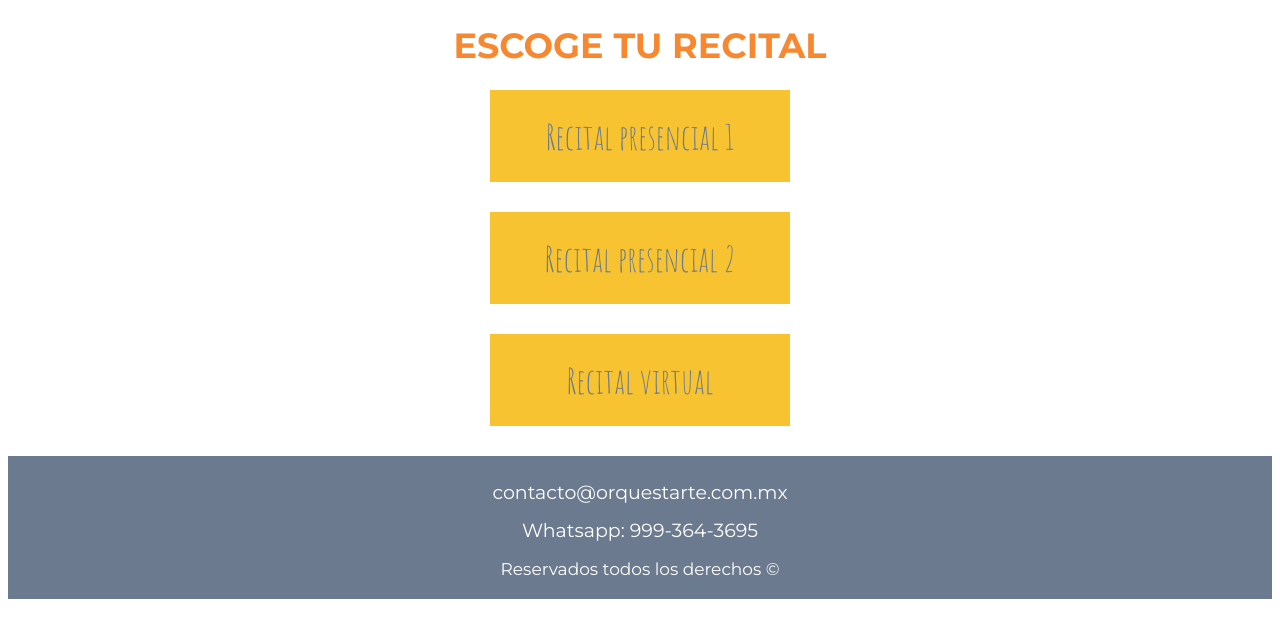
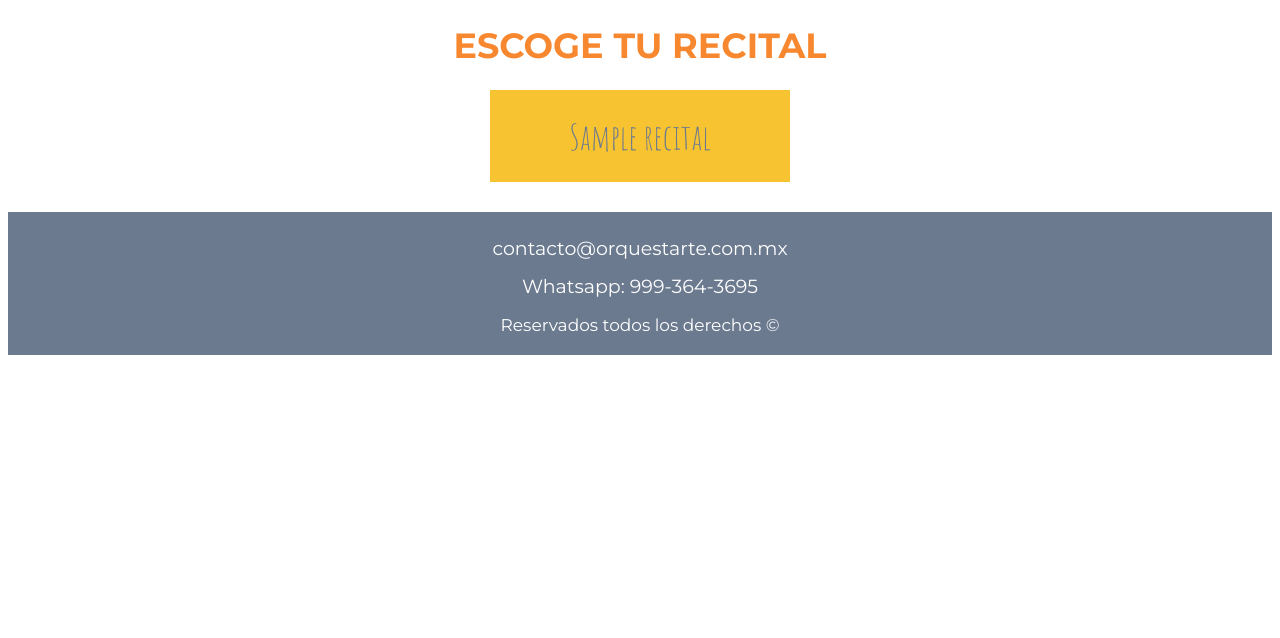
Before and after one commit to DavidEspinoG/orquestarte_django, a Django app: page /recitales in a window 1280 px wide. Shown: the part 132-770 px from the top of the page. Run offline with Django 4.2, Linux system fonts and the light colour scheme; tables that the repository leaves empty hold one stand-in row (values such as "Sample post").

Commit message:
for loop recitales.html

```diff
--- a/recitales/templates/recitales/recitales.html
+++ b/recitales/templates/recitales/recitales.html
@@ -6,15 +6,12 @@
 <div class="contenedor titulo">
     <h1>ESCOGE TU RECITAL</h1>
 </div>
+
 <div class="contenedor contenedor-recitales">
+    {% for recital in recitales%}
     <div class="cuadro-recital">
-        <a href="./recitales/presencial1.html"><h1>Recital presencial 1</h1></a>
+        <a href="./recitales/presencial1.html"><h1>{{recital.title}}</h1></a>
     </div>
-    <div class="cuadro-recital">
-        <a href="./recitales/presencial2.html"><h1>Recital presencial 2</h1></a>
-    </div>
-    <div class="cuadro-recital">
-        <a href="./recitales/recitalVirtual.html"><h1>Recital virtual</h1></a>
-    </div>
+    {% endfor %}
 </div>
 {% endblock %}
--- a/recitales/views.py
+++ b/recitales/views.py
@@ -1,5 +1,6 @@
 from django.shortcuts import render
-
+from .models import Recital
 # Create your views here.
 def recitales(request):
-    return render(request, 'recitales/recitales.html')
+    recitales = Recital.objects.all()
+    return render(request, 'recitales/recitales.html', {'recitales': recitales})
```
